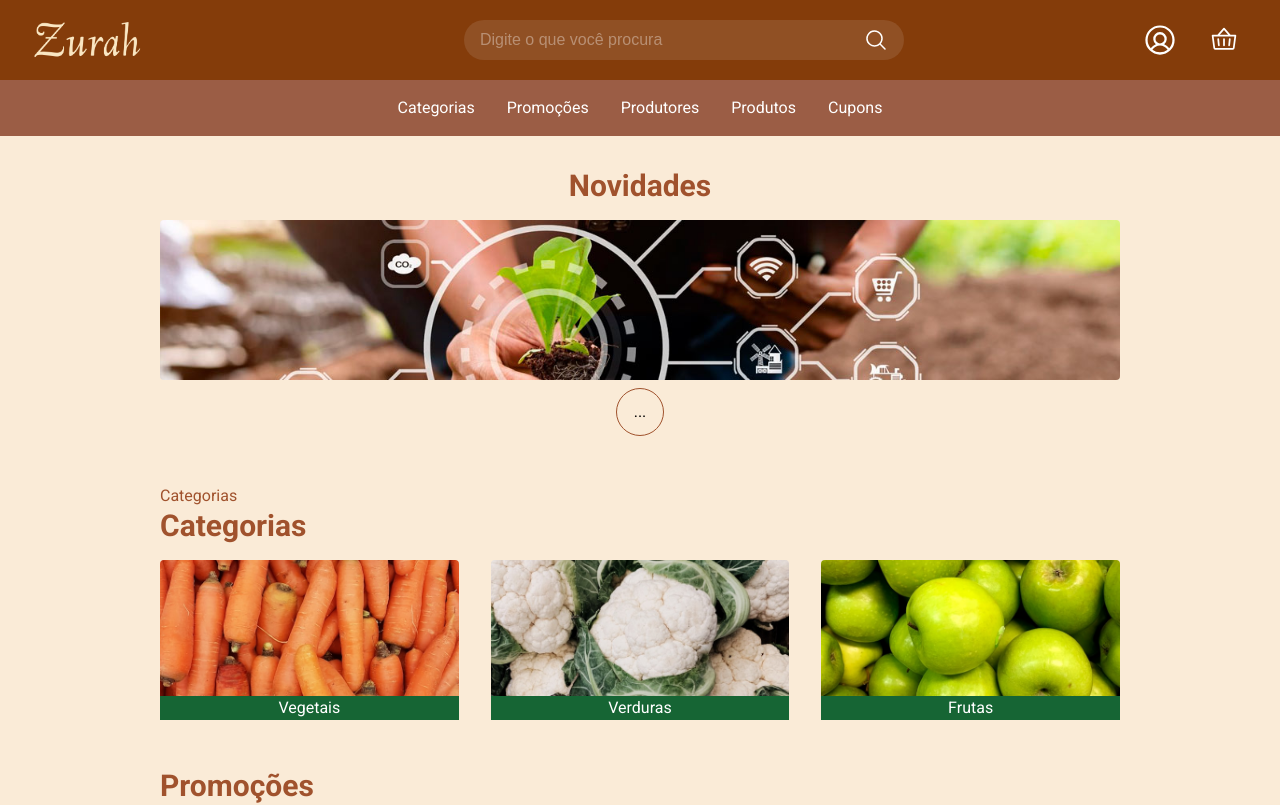
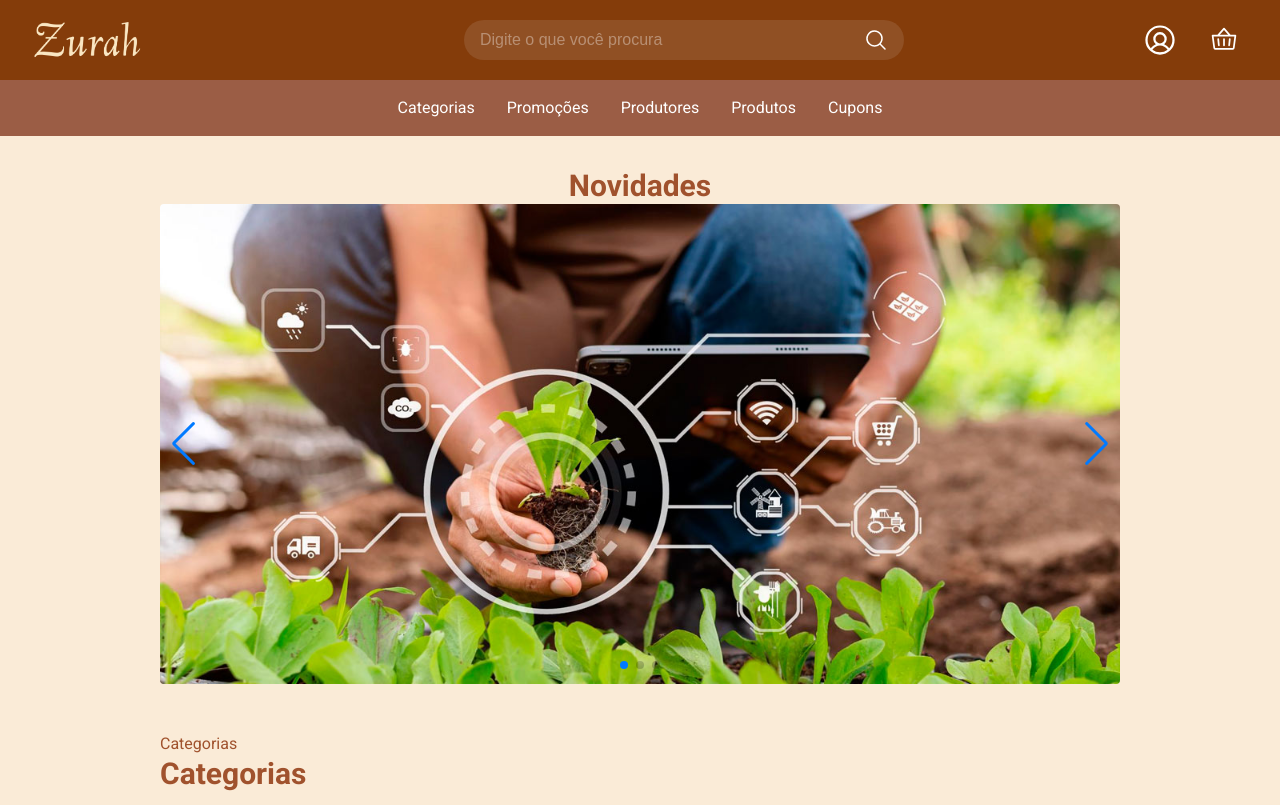
Before and after one commit to grupo-06-generation/zurah_frontend, a React (Vite) app: page / in a window 1280 px wide. Shown: the top 805 px of the page. Built offline with nearby package versions, Linux system fonts and the light colour scheme; no server answers; a web font is replaced by a local one.

Commit message:
:lipstick:

```diff
--- a/package.json
+++ b/package.json
@@ -16,7 +16,9 @@
     "react-dom": "^18.3.1",
     "react-loader-spinner": "^6.1.6",
     "react-router-dom": "^6.26.1",
-    "react-toastify": "^10.0.5"
+    "react-swiper": "^0.1.5",
+    "react-toastify": "9.1.2",
+    "swiper": "^10.1.0"
   },
   "devDependencies": {
     "@types/react": "^18.3.3",
--- a/src/App.tsx
+++ b/src/App.tsx
@@ -12,7 +12,7 @@ import CategoryForm from './components/Categories/categoryForm/CategoryForm';
 import DeleteCategory from './components/Categories/DeleteCategory/DeleteCategory';
 import { ToastContainer } from 'react-toastify';
 import 'react-toastify/dist/ReactToastify.css';
-
+import { Swiper } from 'swiper/react';
 
 function App() {
   return (
--- /dev/null
+++ b/src/components/slider/Slider.css
@@ -0,0 +1,16 @@
+.swiper {
+    /* width: 100%; */
+    height: 60vh;
+}
+
+.swiper-slide img {
+    display: block;
+    width: 100%;
+    height: 100%;
+    object-fit: cover;
+}
+
+.swiper {
+    margin-left: auto;
+    margin-right: auto;
+}
--- /dev/null
+++ b/src/components/slider/Slider.tsx
@@ -0,0 +1,51 @@
+
+import { Swiper, SwiperSlide } from "swiper/react";
+
+
+import "swiper/css";
+import "swiper/css/pagination";
+import "swiper/css/navigation";
+
+import "./Slider.css";
+
+
+import { Navigation, Pagination } from 'swiper/modules';
+
+function Slider() {
+  return (
+    <>
+      <Swiper
+        spaceBetween={50}
+        slidesPerView={1}
+        loop={true}
+        pagination={{ clickable: true }}
+        modules={[Pagination, Navigation]}
+        navigation={true}
+      >
+        <SwiperSlide>
+          <img
+            src="src/assets/techagro.jpg"
+            alt="Agricultor"
+            className="w-full h-40 object-cover rounded"
+          />
+        </SwiperSlide>
+        <SwiperSlide>
+          <img
+            src="src/assets/news1.png"
+            alt="Cenouras"
+            className="w-full h-40 object-cover rounded"
+          />
+        </SwiperSlide>
+        <SwiperSlide>
+          <img
+            src="src/assets/zurah-logo.png"
+            alt="Verduras"
+            className="w-full h-40 object-cover rounded"
+          />
+        </SwiperSlide>
+      </Swiper>
+    </>
+  );
+}
+
+export default Slider;
--- a/src/index.css
+++ b/src/index.css
@@ -4,8 +4,10 @@
 @tailwind components;
 @tailwind utilities;
 
+
 body {
     font-family: 'Roboto', sans-serif;
+
 }
 
 @layer base {
--- a/src/pages/Home/Home.tsx
+++ b/src/pages/Home/Home.tsx
@@ -1,43 +1,63 @@
 //import React from 'react';
 //import Footer from '../../components/Footer/Footer';
-
 import { Link } from "react-router-dom";
 import ListCategory from "../../components/Categories/ListCategory/ListCategory";
 
+import Slider from "../../components/slider/Slider";
+
 function Home() {
   return (
-
     <div className="min-h-screen bg-[#FAEBD7] flex flex-col items-center">
-
       <main className="flex-grow w-full max-w-screen-lg p-8">
+        {/* Seção de Novidades com Carrossel */}
         <section id="home" className="mb-12">
-                    <h2 className="font text-[#A0522D] text-3xl font-bold text-center">Novidades</h2>
-                    <div className="mt-4 flex flex-col items-center justify-center">
-                    <img src="src/assets/techagro.jpg" alt="Agricultor" className="w-full h-40 object-cover rounded" />
-                    <div className="bg-[#FAEBD7] border border-[#A0522D] rounded-full w-12 h-12 flex items-center justify-center mt-2">...</div>
-                    </div>
+          <h2 className="font text-[#A0522D] text-3xl font-bold text-center">
+            Novidades
+          </h2>
+          <Slider />
         </section>
 
-                <Link to={'/adicionar-categoria'}><button>
-                    <a href="#categorias" className="text-[#A0522D]">Categorias</a>
-                </button></Link>
+        <Link to={"/adicionar-categoria"}>
+          <button>
+            <a href="#categorias" className="text-[#A0522D]">
+              Categorias
+            </a>
+          </button>
+        </Link>
 
         <section id="categorias" className="mb-12">
           <h2 className="text-[#A0522D] text-3xl font-bold">Categorias</h2>
           <div className="grid grid-cols-3 gap-8 mt-4">
             <div className="relative">
-                            <img src="src/assets/cenouras.jpg" alt="Cenouras" className="w-full h-40 object-cover rounded" />
-                            <div className="absolute bottom-0 left-0 w-full bg-green-800 text-white text-center">Vegetais</div>
+              <img
+                src="src/assets/cenouras.jpg"
+                alt="Cenouras"
+                className="w-full h-40 object-cover rounded"
+              />
+              <div className="absolute bottom-0 left-0 w-full bg-green-800 text-white text-center">
+                Vegetais
+              </div>
             </div>
             <div className="relative">
-                            <img src="src/assets/couveflor.jpg" alt="Verduras" className="w-full h-40 object-cover rounded" />
-                            <div className="absolute bottom-0 left-0 w-full bg-green-800 text-white text-center">Verduras</div>
+              <img
+                src="src/assets/couveflor.jpg"
+                alt="Verduras"
+                className="w-full h-40 object-cover rounded"
+              />
+              <div className="absolute bottom-0 left-0 w-full bg-green-800 text-white text-center">
+                Verduras
+              </div>
             </div>
             <div className="relative">
-                            <img src="src/assets/macaverde.jpg" alt="Frutas" className="w-full h-40 object-cover rounded" />
-                            <div className="absolute bottom-0 left-0 w-full bg-green-800 bg-opacity-1 text-white text-center">Frutas</div>
+              <img
+                src="src/assets/macaverde.jpg"
+                alt="Frutas"
+                className="w-full h-40 object-cover rounded"
+              />
+              <div className="absolute bottom-0 left-0 w-full bg-green-800 bg-opacity-1 text-white text-center">
+                Frutas
               </div>
-
+            </div>
           </div>
         </section>
 
@@ -45,28 +65,42 @@ function Home() {
           <h2 className="text-[#A0522D] text-3xl font-bold">Promoções</h2>
           <div className="grid grid-cols-3 gap-8 mt-4">
             <div className="relative">
-                            <img src="src/assets/frutinhas-veg.jpg" alt="Vegetais e frutas" className="w-full h-40 object-cover rounded" />
-                            <div className="absolute bottom-0 left-0 w-full bg-orange-500 text-white text-center">Mix de frutas e vegetais</div>
+              <img
+                src="src/assets/frutinhas-veg.jpg"
+                alt="Vegetais e frutas"
+                className="w-full h-40 object-cover rounded"
+              />
+              <div className="absolute bottom-0 left-0 w-full bg-orange-500 text-white text-center">
+                Mix de frutas e vegetais
+              </div>
             </div>
 
             <div className="relative">
-                            <img src="src/assets/bananas.jpg" alt="Bananas" className="w-full h-40 object-cover rounded" />
-                            <div className="absolute bottom-0 left-0 w-full bg-orange-500 text-white text-center">Frutas em época de colheita</div>
+              <img
+                src="src/assets/bananas.jpg"
+                alt="Bananas"
+                className="w-full h-40 object-cover rounded"
+              />
+              <div className="absolute bottom-0 left-0 w-full bg-orange-500 text-white text-center">
+                Frutas em época de colheita
+              </div>
             </div>
 
             <div className="relative">
-                            <img src="src/assets/legumes-verduras.png" alt="Cenouras" className="w-full h-40 object-cover rounded" />
-                            <div className="absolute bottom-0 left-0 w-full bg-orange-500 text-white text-center">Oferta de combos</div>
+              <img
+                src="src/assets/legumes-verduras.png"
+                alt="Cenouras"
+                className="w-full h-40 object-cover rounded"
+              />
+              <div className="absolute bottom-0 left-0 w-full bg-orange-500 text-white text-center">
+                Oferta de combos
               </div>
-
-
-
+            </div>
           </div>
         </section>
       </main>
       <ListCategory />
     </div>
-
   );
 }
 
```
Also changed, not shown: 2 other files (tests, documents, lock files or other folders). Lines whose indentation alone changed are shown as unchanged.
